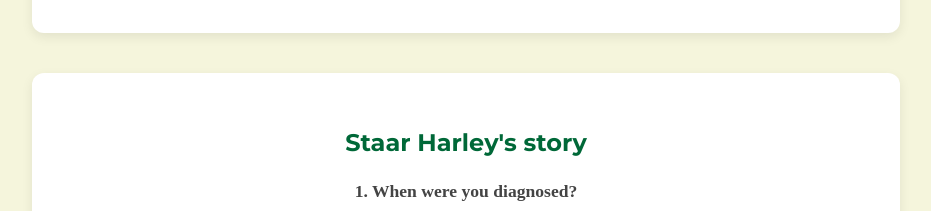
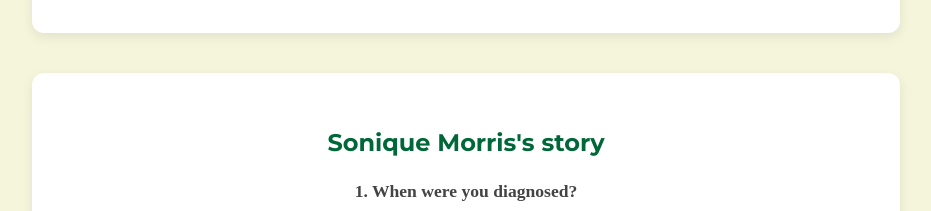
Before and after one commit to AyeleK/Beyond-PCOS, a plain HTML site: page personal_stories.html in a window 1280 px wide. Shown: the part 3400-3611 px from the top of the page, without its empty margins (174-1105 px from the left). Drawn offline with nearby package versions, Linux system fonts and the light colour scheme.

Commit message:
Update story title from Staar Harley to Sonique Morris

```diff
--- a/personal_stories.html
+++ b/personal_stories.html
@@ -98,7 +98,7 @@
         </section>
 
               <section class="story">
-              <h2>Staar Harley's story</h2>
+              <h2>Sonique Morris's story</h2>
               <p>
                 <strong>1. When were you diagnosed?</strong><br>
                 I was diagnosed in Jan 2024 when I was having very irregular period and growing facial hair very young age.
```
